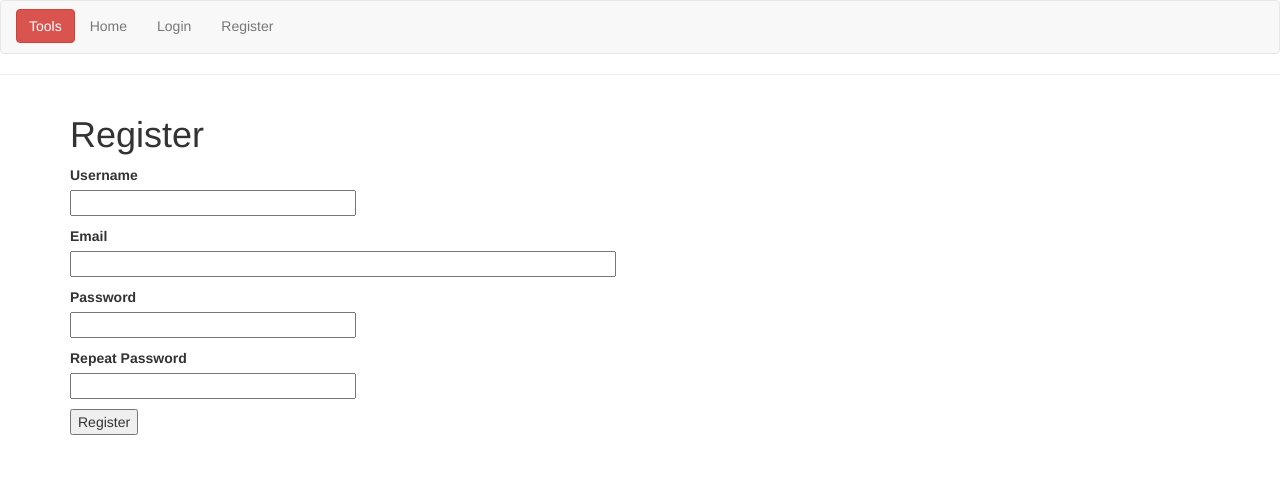
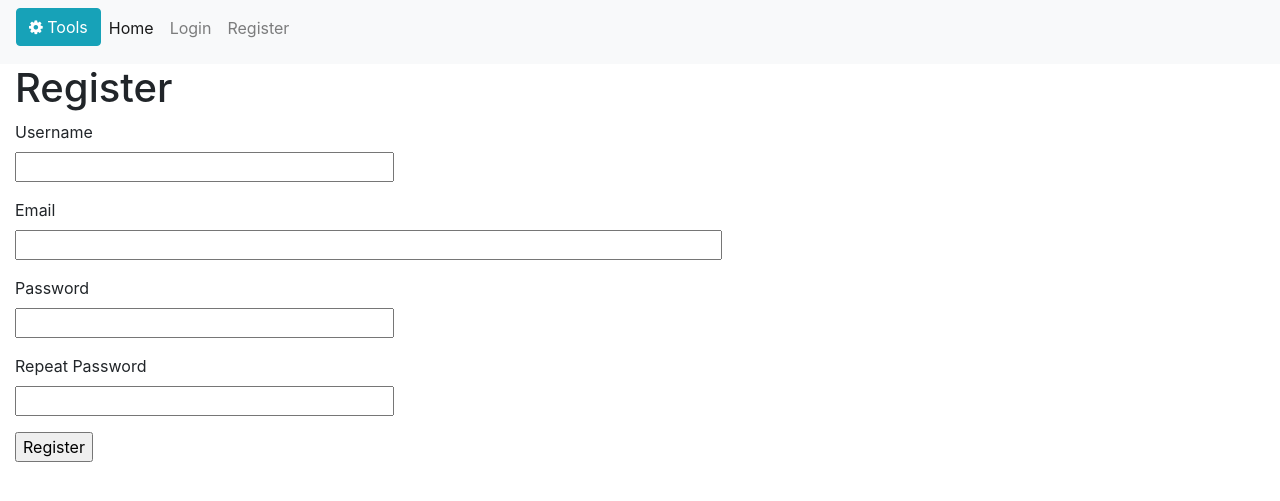
Before and after one commit to jandra047/data_annotation, a Flask app: page /register in a window 1280 px wide. Shown: the top 501 px of the page. Run offline with Flask 2, Linux system fonts and the light colour scheme; some libraries are stand-ins or nearby versions.

Commit message:
Sidebar changes

```diff
--- a/app/functions.py
+++ b/app/functions.py
@@ -59,7 +59,7 @@
 	mask = np.ravel(mask).tolist()
 	return mask
 
-def create_segments(image, n_segments=100):
+def create_segments(image, n_segments=200):
 	segments = slic(image, n_segments=n_segments, compactness=10, sigma=0, multichannel=True).ravel()
 	segments = np.repeat(segments, 4).tolist()
 	return segments
--- a/app/static/css/styles.css
+++ b/app/static/css/styles.css
@@ -3,7 +3,11 @@
 	margin-top: 100px;
 }
 #ex1Slider .slider-selection {
-	background: #BABABA;
+	background: #ABCDEF;
+}
+
+#ex2Slider .slider-selection {
+	background: #ABCDEF;
 }
 
 .outsideWrapper{
@@ -28,6 +32,10 @@
 	position:absolute; top:0px; left:0px;
 }
 
+#content {
+	margin-left: 0px;
+}
+
 .btn {
 	margin-bottom: 10px;
 }
@@ -36,44 +44,26 @@
 	overflow-x: hidden;
 }
 
-#sidebar-wrapper {
-	position: absolute;
-	min-height: 100vh;
-	margin-left: -15rem;
-	-webkit-transition: margin .25s ease-out;
-	-moz-transition: margin .25s ease-out;
-	-o-transition: margin .25s ease-out;
-	transition: margin .25s ease-out;
+.wrapper {
+    display: flex;
+    align-items: stretch;
 }
 
-#sidebar-wrapper .sidebar-heading {
-	padding: 0.875rem 1.25rem;
-	font-size: 1.2rem;
+#sidebar {
+    min-width: 250px;
+    max-width: 250px;
+	min-height: 100vh;
 }
 
-#sidebar-wrapper .list-group {
-	width: 15rem;
+#sidebar.active {
+    margin-left: -250px;
 }
 
-#page-content-wrapper {
-	min-width: 100vw;
+@media (max-width: 768px) {
+    #sidebar {
+        margin-left: -250px;
+    }
+    #sidebar.active {
+        margin-left: 0;
+    }
 }
-
-#wrapper.toggled #sidebar-wrapper {
-	margin-left: 0;
-}
-
-@media (min-width: 768px) {
-	#sidebar-wrapper {
-	margin-left: 0;
-	}
-
-	#page-content-wrapper {
-	min-width: 0;
-	width: 100%;
-	}
-
-	#wrapper.toggled #sidebar-wrapper {
-	margin-left: -30rem;
-	}
-}
--- a/app/templates/base.html
+++ b/app/templates/base.html
@@ -1,7 +1,8 @@
 <!doctype html>
 <html>
 	<head>
-		<link rel="stylesheet" href="https://maxcdn.bootstrapcdn.com/bootstrap/3.3.7/css/bootstrap.min.css">
+		<link rel="stylesheet" href="https://stackpath.bootstrapcdn.com/bootstrap/4.4.1/css/bootstrap.min.css" integrity="sha384-Vkoo8x4CGsO3+Hhxv8T/Q5PaXtkKtu6ug5TOeNV6gBiFeWPGFN9MuhOf23Q9Ifjh" crossorigin="anonymous">
+		<!-- <link rel="stylesheet" href="https://maxcdn.bootstrapcdn.com/bootstrap/3.3.7/css/bootstrap.min.css"> -->
 		<link rel="stylesheet" type="text/css" href="{{ url_for('static', filename='css/styles.css') }}">
 		<script src="https://code.jquery.com/jquery-2.1.4.min.js"></script>
 		<link rel="stylesheet" type="text/css" href="https://cdnjs.cloudflare.com/ajax/libs/bootstrap-slider/10.6.2/css/bootstrap-slider.min.css">
@@ -10,56 +11,63 @@
 	</head>
 
 	<body>
-		<div class="d-flex" id="wrapper">
-			<div id="page-content-wrapper">
 
-				<nav class="navbar navbar-default" role="navigation">
-					<div class="navbar-header">
-						<button type="button" class="navbar-toggle" data-toggle="collapse" data-target=".navbar-collapse">
-							<span class="icon-bar"></span>
-							<span class="icon-bar"></span>
-							<span class="icon-bar"></span>
+			<!-- Navbar -->
+				<nav class="navbar navbar-expand-lg navbar-light bg-light">
+
+					<button class="navbar-toggler" type="button" data-toggle="collapse" data-target="#navbarSupportedContent" aria-controls="navbarSupportedContent" aria-expanded="false" aria-label="Toggle navigation">
+							<span class="navbar-toggler-icon"></span>
 					</button>
-					</div>
-					<div class="navbar-collapse collapse">
 
-						<ul class="nav navbar-nav navbar-left">
-							<li><button class="btn btn-danger navbar-btn" id="menu-toggle">Tools</button></li>
-							<li><a class='nav-item' href="{{ url_for('index') }}">Home</a></li>
+					<div class="collapse navbar-collapse" id="navbarSupportedContent">
+						<ul class="navbar-nav mr-auto">
+							<li> <button type="button" id="sidebarCollapse" class="btn btn-info">
+                						<i class="fa fa-cog"></i>
+                							<span>Tools</span>
+            						</button>
+            				</li>
+							<li class="nav-item active"><a class='nav-link' href="{{ url_for('index') }}">Home</a></li>
 							{% if current_user.is_anonymous %}
-							<li><a href="{{ url_for('login') }}">Login</a></li>
-							<li><a class='nav-item' href="{{ url_for('register') }}">Register</a></li>
+							<li class="nav-item"><a class="nav-link" href="{{ url_for('login') }}">Login</a></li>
+							<li class="nav-item"><a class='nav-link' href="{{ url_for('register') }}">Register</a></li>
 							{% else %}
-							<li><a href="{{ url_for('logout') }}">Logout</a></li>
+							<li class="nav-item"><a class="nav-link" href="{{ url_for('logout') }}">Logout</a></li>
 							{% endif %}
 						</ul>
 					</div>
 				</nav>
-
+			<!-- Sidebar + content -->
+		<div class="wrapper">
 				{% block tools %}
 				{% endblock %}
 
-			</div>
-		</div>
 
-
-
-		  <hr>
 			{% with messages = get_flashed_messages() %}
 			{% if messages %}
+			<div class="alert alert-info" role="alert">
 				<ul>
 					{% for message in messages %}
 					<li>{{ message }}</li>
 					{% endfor %}
 				</ul>
+			</div>
 			{% endif %}
 			{% endwith %}
+
 			<div id="content" class="container main-container">
 				{% block content %}{% endblock %}
 			</div>
+		</div>
 		<footer>
 			{% block script %}{% endblock %}
-			<script src="https://maxcdn.bootstrapcdn.com/bootstrap/3.3.7/js/bootstrap.min.js"></script>
+
+
+
+
+			<script src="https://code.jquery.com/jquery-3.4.1.slim.min.js" integrity="sha384-J6qa4849blE2+poT4WnyKhv5vZF5SrPo0iEjwBvKU7imGFAV0wwj1yYfoRSJoZ+n" crossorigin="anonymous"></script>
+			<script src="https://cdn.jsdelivr.net/npm/popper.js@1.16.0/dist/umd/popper.min.js" integrity="sha384-Q6E9RHvbIyZFJoft+2mJbHaEWldlvI9IOYy5n3zV9zzTtmI3UksdQRVvoxMfooAo" crossorigin="anonymous"></script>
+			<script src="https://stackpath.bootstrapcdn.com/bootstrap/4.4.1/js/bootstrap.min.js" integrity="sha384-wfSDF2E50Y2D1uUdj0O3uMBJnjuUD4Ih7YwaYd1iqfktj0Uod8GCExl3Og8ifwB6" crossorigin="anonymous"></script>
+			<!-- <script src="https://maxcdn.bootstrapcdn.com/bootstrap/3.3.7/js/bootstrap.min.js"></script> -->
 			<script src="https://cdnjs.cloudflare.com/ajax/libs/bootstrap-slider/10.6.2/bootstrap-slider.min.js"></script>
 			<script type="text/javascript">
 				$("#menu-toggle").click(function(e) {
```
Also changed, not shown: app/static/js/script.js (+8 -11 lines), app/templates/index.html (+58 -19 lines). Lines whose indentation alone changed are shown as unchanged.
